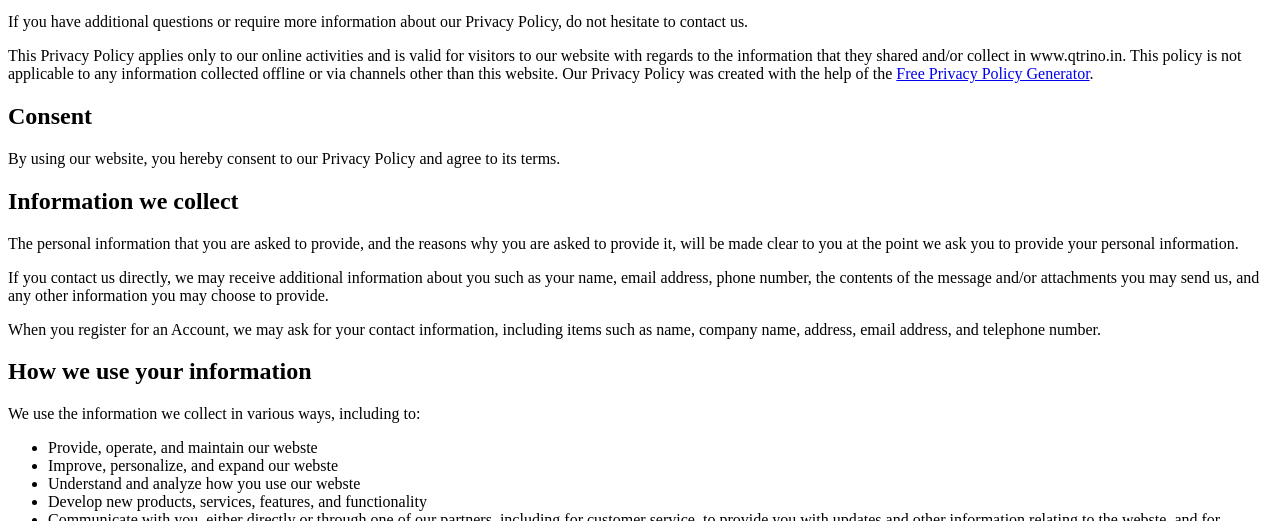
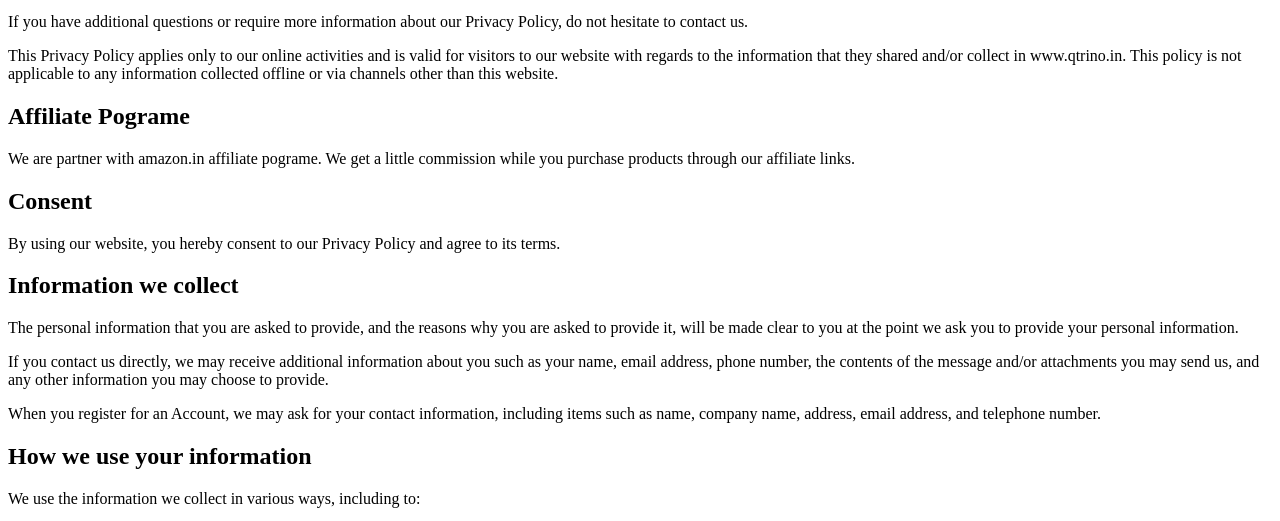
Before and after one commit to qtrino-sn/qtrino.in, a plain HTML site: page help/privacy.html in a window 1280 px wide. Shown: the part 275-796 px from the top of the page. Drawn offline with Linux system fonts and the light colour scheme.

Commit message:
amazon affiliate update to privacy policy

```diff
--- a/help/privacy.html
+++ b/help/privacy.html
@@ -46,7 +46,10 @@
   <p>If you have additional questions or require more information about our Privacy Policy, do not hesitate to contact us.</p>
 
   <p>This Privacy Policy applies only to our online activities and is valid for visitors to our website with regards to the information that they shared and/or collect in www.qtrino.in. This policy is not applicable to any information collected
-    offline or via channels other than this website. Our Privacy Policy was created with the help of the <a href="https://www.privacypolicyonline.com/privacy-policy-generator/">Free Privacy Policy Generator</a>.</p>
+    offline or via channels other than this website.</p>
+  <h2>Affiliate Pograme</h2>
+  <p>We are partner with amazon.in affiliate pograme. We get a little commission while you purchase
+  products through our affiliate links.</p>
 
   <h2>Consent</h2>
 
```
